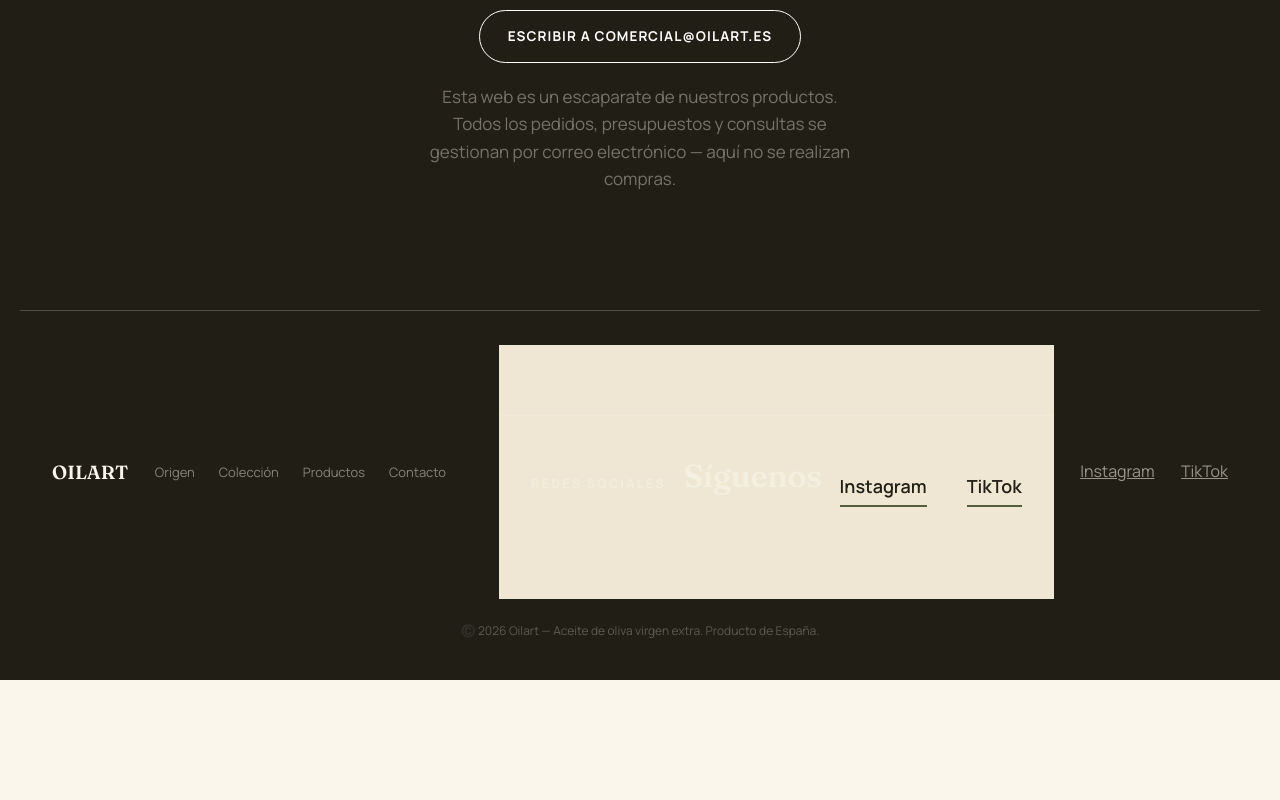
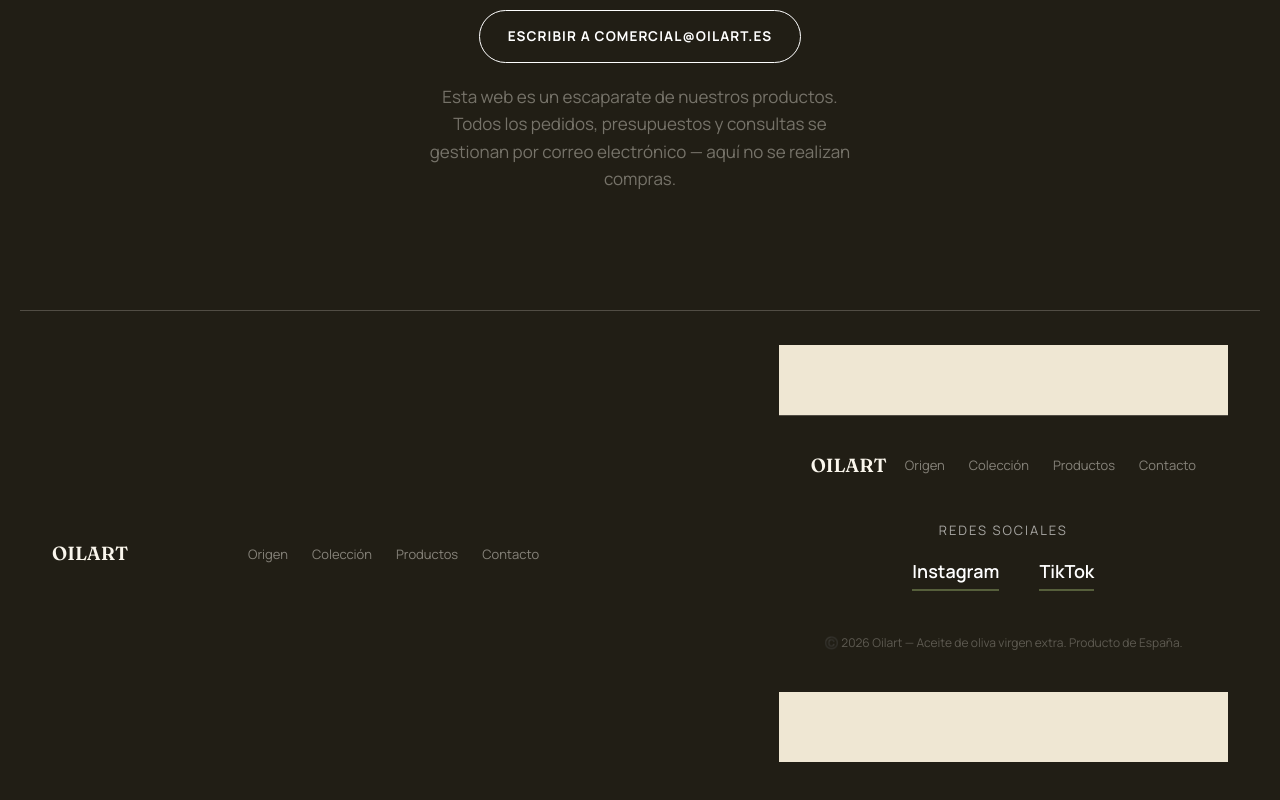
Before and after one commit to jorgegutip/oilart-web, a website: page oilart-site/public/index.html in a window 1280 px wide. Shown: the part 8436-9236 px from the top of the page. Before the commit the page ends 9116 px from the top, so only its background shows below. Drawn offline with Linux system fonts and the light colour scheme.

Commit message:
Revise footer layout and update social links
Updated footer section with social media links and styles.

```diff
--- a/oilart-site/public/index.html
+++ b/oilart-site/public/index.html
@@ -466,27 +466,34 @@
     <div class=<div class="stripe-divider" data-tone="clay"></div>
 
 <section style="background: var(--sand); padding: 70px 0; text-align: center;">
+ <footer>
   <div class="wrap">
-    <p class="eyebrow" style="margin-bottom: 12px;">Redes sociales</p>
-    <h2 style="font-size: 32px; margin-bottom: 28px;">Síguenos</h2>
-    <div style="display: flex; justify-content: center; gap: 40px; flex-wrap: wrap;">
+    <span class="footer-mark">OILART</span>
+    <ul class="footer-links">
+      <li><a href="#origen">Origen</a></li>
+      <li><a href="#coleccion">Colección</a></li>
+      <li><a href="#productos">Productos</a></li>
+      <li><a href="#contacto">Contacto</a></li>
+    </ul>
+  </div>
+
+  <div style="text-align: center; padding: 40px 20px 20px; background: var(--ink);">
+    <p style="font-size: 13px; letter-spacing: 0.15em; text-transform: uppercase; opacity: 0.6; margin-bottom: 16px; color: #fff;">Redes sociales</p>
+    <div style="display: flex; justify-content: center; gap: 40px;">
       <a href="https://www.instagram.com/oilart.premium" target="_blank" rel="noopener noreferrer"
-         style="font-size: 18px; font-weight: 600; text-decoration: none; color: var(--ink); border-bottom: 2px solid var(--olive); padding-bottom: 4px;">
+         style="font-size: 18px; font-weight: 600; color: #fff; text-decoration: none; border-bottom: 2px solid var(--olive); padding-bottom: 3px;">
         Instagram
       </a>
       <a href="https://www.tiktok.com/@oilart.premium" target="_blank" rel="noopener noreferrer"
-         style="font-size: 18px; font-weight: 600; text-decoration: none; color: var(--ink); border-bottom: 2px solid var(--olive); padding-bottom: 4px;">
+         style="font-size: 18px; font-weight: 600; color: #fff; text-decoration: none; border-bottom: 2px solid var(--olive); padding-bottom: 3px;">
         TikTok
       </a>
     </div>
   </div>
-</section>
-      <a href="https://www.instagram.com/oilart.premium" target="_blank" rel="noopener noreferrer">Instagram</a>
-      <a href="https://www.tiktok.com/@oilart.premium" target="_blank" rel="noopener noreferrer">TikTok</a>
-    </div>
-  </div>
+
   <p class="footer-bottom">©️ <span id="year"></span> Oilart — Aceite de oliva virgen extra. Producto de España.</p>
 </footer>
+
 
 <script>
 document.getElementById('year').textContent = new Date().getFullYear();
```
